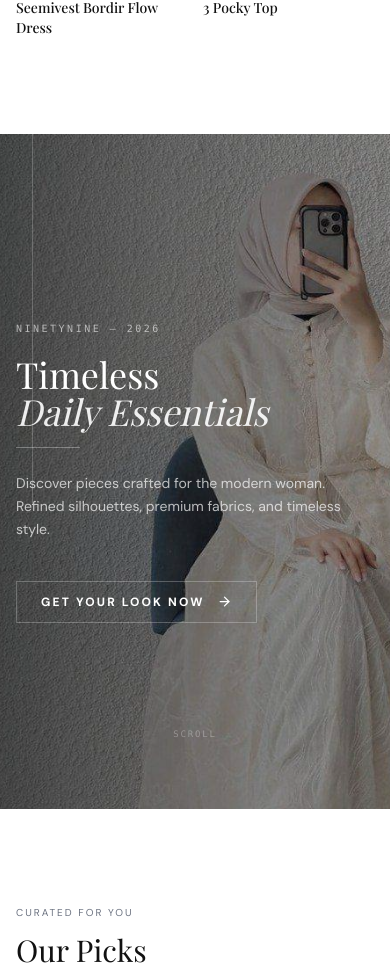
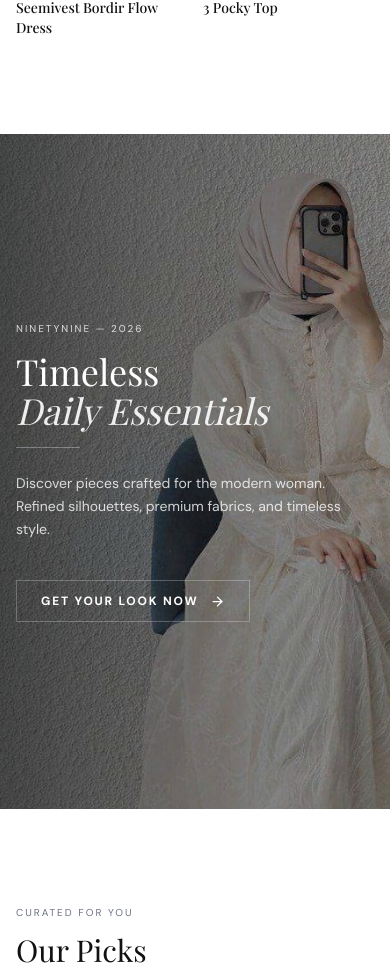
Before and after one commit to lollappies/ninetyninestore, a React (Vite) app: page / in a window 390 px wide. Shown: the part 1696-2670 px from the top of the page. Built offline with nearby package versions, Linux system fonts and the light colour scheme; a web font is replaced by a local one.

Commit message:
update transisi banner

```diff
--- a/src/components/CollectionBanner.tsx
+++ b/src/components/CollectionBanner.tsx
@@ -1,12 +1,11 @@
 import React, { useRef } from 'react';
-import { motion, useScroll, useTransform, useMotionValue, useSpring } from 'framer-motion';
+import { motion, useScroll, useTransform } from 'framer-motion';
 import { ArrowRight } from 'lucide-react';
 
 interface CollectionBannerProps {
   onExploreLooks: () => void;
 }
 
-// Stagger variants untuk text reveal
 const containerVariants = {
   hidden: {},
   visible: {
@@ -37,7 +36,7 @@ const lineVariants = {
 export function CollectionBanner({ onExploreLooks }: CollectionBannerProps) {
   const sectionRef = useRef<HTMLElement>(null);
 
-  // Parallax scroll — gambar bergerak lebih lambat dari scroll
+  // Parallax scroll saja
   const { scrollYProgress } = useScroll({
     target: sectionRef,
     offset: ['start start', 'end start'],
@@ -45,36 +44,15 @@ export function CollectionBanner({ onExploreLooks }: CollectionBannerProps) {
   const imageY = useTransform(scrollYProgress, [0, 1], ['0%', '25%']);
   const overlayOpacity = useTransform(scrollYProgress, [0, 0.7], [0.4, 0.75]);
 
-  // Parallax mouse hover
-  const mouseX = useMotionValue(0);
-  const mouseY = useMotionValue(0);
-  const springX = useSpring(mouseX, { stiffness: 60, damping: 20 });
-  const springY = useSpring(mouseY, { stiffness: 60, damping: 20 });
-  const imgX = useTransform(springX, [-0.5, 0.5], ['-2%', '2%']);
-  const imgYMouse = useTransform(springY, [-0.5, 0.5], ['-2%', '2%']);
-
-  const handleMouseMove = (e: React.MouseEvent<HTMLElement>) => {
-    const rect = e.currentTarget.getBoundingClientRect();
-    mouseX.set((e.clientX - rect.left) / rect.width - 0.5);
-    mouseY.set((e.clientY - rect.top) / rect.height - 0.5);
-  };
-
-  const handleMouseLeave = () => {
-    mouseX.set(0);
-    mouseY.set(0);
-  };
-
   return (
     <section
       ref={sectionRef}
       className="relative h-[80vh] min-h-[600px] w-full overflow-hidden"
-      onMouseMove={handleMouseMove}
-      onMouseLeave={handleMouseLeave}
     >
-      {/* Gambar dengan parallax scroll + mouse */}
+      {/* Gambar dengan parallax scroll */}
       <motion.div
         className="absolute inset-0 scale-110"
-        style={{ y: imageY, x: imgX, translateY: imgYMouse }}
+        style={{ y: imageY }}
       >
         <img
           src="/images/landing-page/banner.jpeg"
@@ -89,27 +67,18 @@ export function CollectionBanner({ onExploreLooks }: CollectionBannerProps) {
         style={{ opacity: overlayOpacity }}
       />
 
-      {/* Garis dekoratif kiri — animate masuk dari atas */}
-      <motion.div
-        className="absolute left-8 md:left-14 top-0 w-px bg-white/20 origin-top"
-        initial={{ scaleY: 0 }}
-        animate={{ scaleY: 1 }}
-        transition={{ duration: 1.2, ease: [0.16, 1, 0.3, 1], delay: 0.4 }}
-        style={{ height: '55%' }}
-      />
-
       {/* Content */}
       <div className="relative z-10 h-full max-w-[1440px] mx-auto px-4 md:px-12 flex items-center">
         <motion.div
           variants={containerVariants}
           initial="hidden"
           animate="visible"
-          className="max-w-xl pl-0 md:pl-6"
+          className="max-w-xl"
         >
           {/* Eyebrow */}
           <motion.span
             variants={itemVariants}
-            className="text-[10px] tracking-[0.25em] uppercase text-white/60 block mb-5 font-mono"
+            className="text-[10px] tracking-[0.2em] uppercase text-white/80 block mb-4"
           >
             Ninetynine — 2026
           </motion.span>
@@ -117,7 +86,7 @@ export function CollectionBanner({ onExploreLooks }: CollectionBannerProps) {
           {/* Headline */}
           <motion.h2
             variants={itemVariants}
-            className="font-serif text-4xl md:text-6xl text-white leading-[1.05] mb-4"
+            className="font-serif text-4xl md:text-6xl text-white leading-[1.1] mb-4"
           >
             Timeless
             <br />
@@ -133,7 +102,7 @@ export function CollectionBanner({ onExploreLooks }: CollectionBannerProps) {
           {/* Body text */}
           <motion.p
             variants={itemVariants}
-            className="text-white/70 text-sm md:text-base mb-10 max-w-md leading-relaxed"
+            className="text-white/80 text-sm md:text-base mb-10 max-w-md leading-relaxed"
           >
             Discover pieces crafted for the modern woman. Refined silhouettes,
             premium fabrics, and timeless style.
@@ -143,7 +112,7 @@ export function CollectionBanner({ onExploreLooks }: CollectionBannerProps) {
           <motion.div variants={itemVariants}>
             <motion.button
               onClick={onExploreLooks}
-              className="group relative flex items-center gap-3 text-xs font-bold tracking-[0.18em] uppercase text-white overflow-hidden border border-white/25 px-6 py-3"
+              className="group relative flex items-center gap-3 text-xs font-bold tracking-[0.15em] uppercase text-white overflow-hidden border border-white/25 px-6 py-3"
               whileHover={{ borderColor: 'rgba(255,255,255,0.6)' }}
               whileTap={{ scale: 0.97 }}
             >
@@ -154,12 +123,9 @@ export function CollectionBanner({ onExploreLooks }: CollectionBannerProps) {
                 whileHover={{ x: '0%' }}
                 transition={{ duration: 0.35, ease: [0.16, 1, 0.3, 1] }}
               />
-              <span className="relative z-10 transition-colors group-hover:text-white">
-                Get Your Look Now
-              </span>
+              <span className="relative z-10">Get Your Look Now</span>
               <motion.span
                 className="relative z-10"
-                initial={{ x: 0 }}
                 whileHover={{ x: 4 }}
                 transition={{ duration: 0.2 }}
               >
@@ -169,21 +135,6 @@ export function CollectionBanner({ onExploreLooks }: CollectionBannerProps) {
           </motion.div>
         </motion.div>
       </div>
-
-      {/* Scroll indicator */}
-      <motion.div
-        className="absolute bottom-8 left-1/2 -translate-x-1/2 z-10 flex flex-col items-center gap-2"
-        initial={{ opacity: 0 }}
-        animate={{ opacity: 1 }}
-        transition={{ delay: 1.8, duration: 0.8 }}
-      >
-        <span className="text-[9px] tracking-[0.2em] uppercase text-white/30 font-mono">Scroll</span>
-        <motion.div
-          className="w-px bg-white/30"
-          animate={{ height: [0, 28, 28], opacity: [1, 1, 0] }}
-          transition={{ duration: 1.8, repeat: Infinity, repeatDelay: 0.5, ease: 'easeInOut' }}
-        />
-      </motion.div>
     </section>
   );
 }
```
